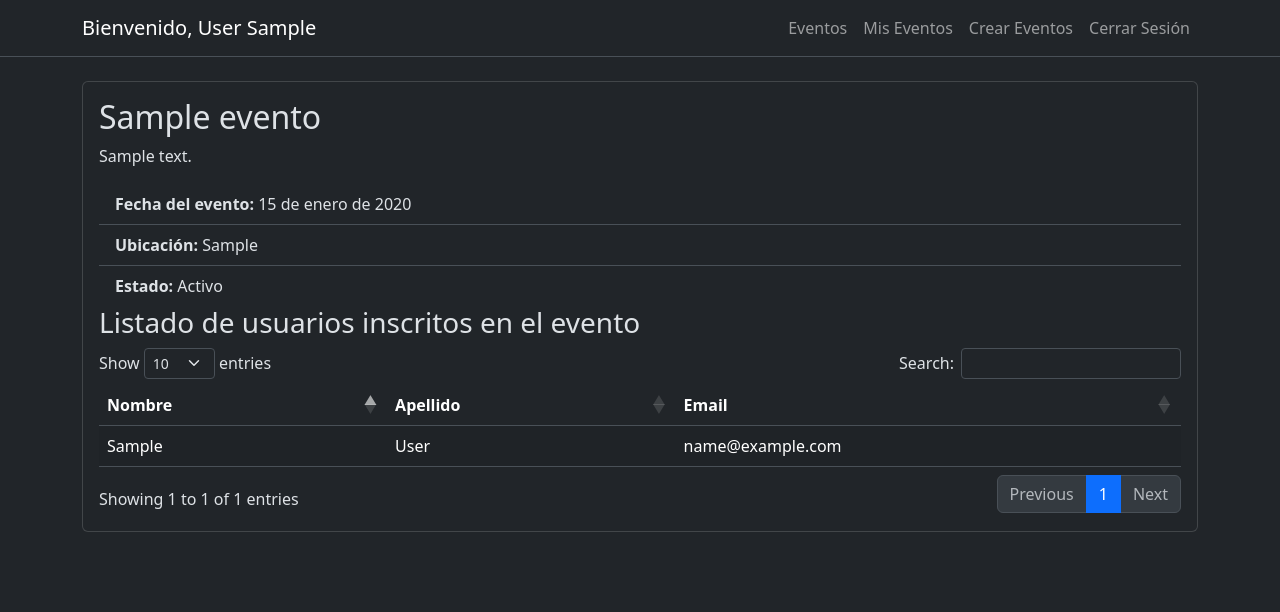
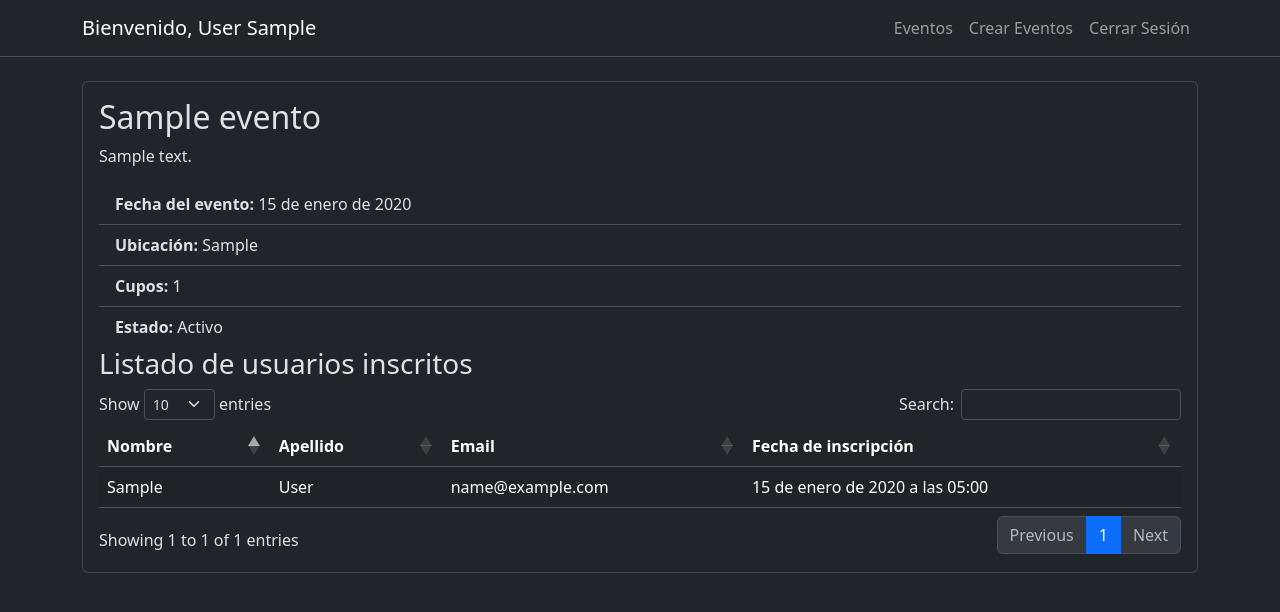
Before and after one commit to KelvyDavid/GestionEventos, a Django app: page /evento/1/ in a window 1280 px wide. Shown: the top 612 px of the page. Run offline with Django 5.2, Linux system fonts and the light colour scheme; a user stored in the database is signed in; tables that the repository leaves empty hold one stand-in row (values such as "Sample post"); some libraries are stand-ins or nearby versions.

Commit message:
update final

```diff
--- a/eventsManagement/models.py
+++ b/eventsManagement/models.py
@@ -3,6 +3,8 @@ from django.contrib.auth.models import AbstractUser
 
 # Create your models here.
 
+# El modelo Usuario hereda los atributos de la clase AbstractUser y agrega los roles de administrador y usuario normal
+# Cuando se crea un nuevo usuario en la pagina web, por defecto sera un usuario normal
 class Usuario(AbstractUser):
     ROLES = (
         ('admin', 'Administrador'),
@@ -11,20 +13,23 @@ class Usuario(AbstractUser):
 
     rol = models.CharField(max_length=7, choices=ROLES, default='normal')
 
+# El modelo Evento hereda los atributos de la clase models.Model y agrega los campos nombre_evento, descripcion, fecha_evento, ubicacion, cupos, estado y inscritos
 class Evento(models.Model):
     nombre_evento = models.CharField(max_length=150)
     descripcion = models.TextField()
     fecha_evento = models.DateField()
     ubicacion = models.CharField(max_length=150)
+    cupos = models.PositiveIntegerField()
     estado = models.BooleanField(default=True)
     inscritos = models.ManyToManyField(Usuario, related_name='eventos_inscritos', through= 'Inscripcion', blank=True)
 
     def __str__(self):
         return self.nombre_evento
 
+#   El modelo Inscripcion hereda los atributos de la clase models.Model y agrega los campos usuario, evento y fecha_inscripcion
 class Inscripcion(models.Model):
-    usuario = models.ForeignKey(Usuario, on_delete=models.CASCADE)
-    evento = models.ForeignKey(Evento, on_delete=models.CASCADE)
+    usuario = models.ForeignKey(Usuario, on_delete=models.CASCADE, related_name='inscripciones')
+    evento = models.ForeignKey(Evento, on_delete=models.CASCADE, related_name='inscripciones')
     fecha_inscripcion = models.DateTimeField(auto_now_add=True)
 
     class Meta:
--- a/eventsManagement/views.py
+++ b/eventsManagement/views.py
@@ -11,56 +11,8 @@ from eventsManagement.forms import RegistroUsuarioForm, EventoForm
 from eventsManagement.models import Evento
 
 # Create your views here.
-class ListaEventosView(LoginRequiredMixin, ListView):
-    model = Evento
-    template_name = 'eventos/tabla_eventos.html'
 
-    context_object_name = 'eventos'
-
-    def get_queryset(self):
-        if self.request.user.rol == 'admin':
-            return Evento.objects.all()
-        return Evento.objects.filter(estado=True)
-
-class DetalleEventoView(LoginRequiredMixin, DetailView):
-    model = Evento
-    template_name = 'eventos/detalle_eventos.html'
-    context_object_name = 'evento'
-
-class InscribirEventoView(LoginRequiredMixin, DetailView):
-    model = Evento
-
-    def get(self, request, *args, **kwargs):
-        evento = self.get_object()
-        if request.user not in evento.inscritos.all():
-            evento.inscritos.add(request.user)
-            messages.success(request, f'Se ha inscrito exitosamente en el evento {evento.nombre_evento}')
-        else:
-            messages.error(request, 'No se pudo realizar la inscripción. El evento puede estar lleno o ya está inscrito ')
-        return redirect('detalle_eventos', pk=evento.pk)
-
-class CrearEventoView(LoginRequiredMixin, UserPassesTestMixin, CreateView):
-    model = Evento
-    form_class = EventoForm
-    template_name = 'eventos/formulario_eventos.html'
-    success_url = reverse_lazy('lista_eventos')
-
-    def test_func(self):
-        return self.request.user.rol == 'admin'
-
-    def form_valid(self, form):
-        response = super().form_valid(form)
-        messages.success(self.request, 'El evento se ha creado correctamente')
-        return response
-
-class MisEventosView(LoginRequiredMixin, ListView):
-    model = Evento
-    template_name = 'eventos/tabla_eventos.html'
-    context_object_name = 'eventos'
-
-    def get_queryset(self):
-        return self.request.user.eventos_inscritos.all()
-
+# Esta vista son para el login de la aplicacion
 class CustomLoginView(LoginView):
     template_name = 'registro/login.html'
 
@@ -68,6 +20,7 @@ class CustomLoginView(LoginView):
         messages.error(self.request, 'Usuario o contraseña incorrectos. Por favor, ingrese nuevamente.')
         return super().form_invalid(form)
 
+# Esta vista es para cerrar la sesión
 class CustomLogoutView(View):
     def get(self, request):
         logout(request)
@@ -78,10 +31,11 @@ class CustomLogoutView(View):
         response['Expires'] = '0'
         return response
 
+# Esta vista es para registrar un usuario
 class RegistroUsuarioView(CreateView):
     form_class = RegistroUsuarioForm
     template_name = 'registro/registro.html'
-    success_url = reverse_lazy('lista_eventos')
+    success_url = reverse_lazy('tabla_eventos')
 
     def form_valid(self, form):
         response = super().form_valid(form)
@@ -94,3 +48,57 @@ class RegistroUsuarioView(CreateView):
             for error in errors:
                 messages.error(self.request, f"{field}: {error}")
         return super().form_invalid(form)
+
+# Esta vista es para ver la lista de eventos
+class ListaEventosView(LoginRequiredMixin, ListView):
+    model = Evento
+    template_name = 'eventos/tabla_eventos.html'
+    context_object_name = 'eventos'
+
+    def get_queryset(self):
+        if self.request.user.rol == 'admin':
+            return Evento.objects.all()
+        return Evento.objects.filter(estado=True)
+
+# Esta vista es para crear un evento
+class CrearEventoView(LoginRequiredMixin, UserPassesTestMixin, CreateView):
+    model = Evento
+    form_class = EventoForm
+    template_name = 'eventos/formulario_eventos.html'
+    success_url = reverse_lazy('tabla_eventos')
+
+    def test_func(self):
+        return self.request.user.rol == 'admin'
+
+    def form_valid(self, form):
+        response = super().form_valid(form)
+        messages.success(self.request, 'El evento se ha creado correctamente')
+        return response
+
+# Esta vista es para ver la lista de eventos en las que se esta inscrito.
+class MisEventosView(LoginRequiredMixin, ListView):
+    model = Evento
+    template_name = 'eventos/tabla_eventos.html'
+    context_object_name = 'eventos'
+
+    def get_queryset(self):
+        return self.request.user.eventos_inscritos.all()
+
+# Esta vista es para ver el detalle del evento.
+class DetalleEventoView(LoginRequiredMixin, DetailView):
+    model = Evento
+    template_name = 'eventos/detalle_eventos.html'
+    context_object_name = 'evento'
+
+# Esta vista es para inscribirse a un evento
+class InscribirEventoView(LoginRequiredMixin, DetailView):
+    model = Evento
+
+    def get(self, request, *args, **kwargs):
+        evento = self.get_object()
+        if request.user not in evento.inscritos.all() and evento.inscritos.count() < evento.cupos:
+            evento.inscritos.add(request.user)
+            messages.success(request, f'Se ha inscrito exitosamente en el evento {evento.nombre_evento}')
+        else:
+            messages.error(request, 'No se pudo realizar la inscripción. El evento puede estar lleno o ya está inscrito ')
+        return redirect('detalle_eventos', pk=evento.pk)
--- a/templates/base.html
+++ b/templates/base.html
@@ -40,9 +40,13 @@
                             <li class="nav-item">
                                 <a class="nav-link" href="{% url 'lista_eventos' %}">Eventos</a>
                             </li>
+                            <!-- hacer enlace a mis_eventos solo si es usuario normal -->
+                            {% if user.rol == 'normal' %}
                             <li class="nav-item">
                                 <a class="nav-link" href="{% url 'mis_eventos' %}">Mis Eventos</a>
                             </li>
+                            {% endif %}
+                            <!-- hacer enlace a crear_eventos solo si es usuario admin -->
                             {% if user.rol == 'admin' %}
                                 <li class="nav-item">
                                     <a class="nav-link" href="{% url 'crear_eventos' %}">Crear Eventos</a>
--- a/templates/eventos/detalle_eventos.html
+++ b/templates/eventos/detalle_eventos.html
@@ -8,9 +8,11 @@
         <ul class="list-group list-group-flush">
             <li class="list-group-item"><strong>Fecha del evento: </strong>{{ evento.fecha_evento }}</li>
             <li class="list-group-item"><strong>Ubicación: </strong>{{ evento.ubicacion }}</li>
+            <li class="list-group-item"><strong>Cupos: </strong>{{ evento.cupos }}</li>
             <li class="list-group-item"><strong>Estado: </strong>{% if evento.estado %}Activo{% else %}Inactivo{% endif %}</li>
         </ul>
 
+        <!-- Botón para inscribirse en el evento -->
         {% if user.rol == 'normal' and evento.estado %}
             {% if user in evento.inscritos.all %}
                 <p class="mt-3 text-success">Ya estás inscrito en este evento.</p>
@@ -19,22 +21,28 @@
             {% endif %}
         {% endif %}
 
+        <!-- Tabla de usuarios inscritos -->
         {% if user.rol == 'admin' %}
-            <h3 class="mt-4>">Listado de usuarios inscritos en el evento</h3>
+            <h3 class="mt-4>">Listado de usuarios inscritos</h3>
             <table class="table table-striped datatable">
+                <!-- Encabezado de la tabla -->
                 <thead>
                     <tr>
                         <th>Nombre</th>
                         <th>Apellido</th>
                         <th>Email</th>
+                        <th>Fecha de inscripción</th>
                     </tr>
                 </thead>
+
+                <!-- Cuerpo de la tabla -->
                 <tbody>
-                    {% for usuario in evento.inscritos.all %}
+                    {% for inscripcion in evento.inscripciones.all %}
                         <tr>
-                            <td>{{ usuario.first_name }}</td>
-                            <td>{{ usuario.last_name }}</td>
-                            <td>{{ usuario.email }}</td>
+                            <td>{{ inscripcion.usuario.first_name }}</td>
+                            <td>{{ inscripcion.usuario.last_name }}</td>
+                            <td>{{ inscripcion.usuario.email }}</td>
+                            <td>{{ inscripcion.fecha_inscripcion }}</td>
                         </tr>
                     {% empty %}
                         <tr>
--- a/templates/eventos/formulario_eventos.html
+++ b/templates/eventos/formulario_eventos.html
@@ -4,6 +4,7 @@
 <div class="card">
     <div class="card-body">
         <h2 class="card-title">{% if form.instance.pk %}Editar Evento{% else %}Crear Evento{% endif %}</h2>
+        <!-- Formulario para crear eventos-->
         <form method="post">
             {% csrf_token %}
             {% for field in form %}
--- a/templates/registro/login.html
+++ b/templates/registro/login.html
@@ -7,6 +7,7 @@
         <div class="card mt-5">
             <div class="card-body">
                 <h2 class="card-title text-center text-primary mb-4">Iniciar Sesión</h2>
+                <!-- Formulario para iniciar sesión -->
                 <form class="p-4" method="post">
                     {% csrf_token %}
                     <div class="mb-3">
@@ -28,6 +29,8 @@
 </div>
 {% endblock %}
 
+<!-- scripts -->
+ <!-- Script para mostrar el error cuando se inicia sesión con credenciales incorrectas -->
 {% block js_extras %}
 <script>
     document.addEventListener('DOMContentLoaded', function() {
--- a/templates/registro/registro.html
+++ b/templates/registro/registro.html
@@ -10,6 +10,7 @@
                 <div class="card-body">
                     <h2 class="card-title text-center text-primary mb-0 pb-2">Registro de usuario</h2>
                     <h3 class="text-center fs-6 pb-4">El registro te tomará solo unos minutos</h3>
+                    <!-- Formulario para registrar usuario -->
                     <form class= 'p-4 'method="post">
                         {% csrf_token %}
                         {% for field in form %}
@@ -37,6 +38,7 @@
 
 {% endblock %}
 
+<!-- scripts -->
 {% block js_extras %}
 <script>
     document.addEventListener('DOMContentLoaded', function() {
```
Also changed, not shown: eventsManagement/forms.py (+6 -1 lines), templates/eventos/tabla_eventos.html (+7 -1 lines), eventsManagement/migrations/0001_initial.py, eventsManagement/migrations/0002_evento_cupos.py (added), eventsManagement/migrations/0003_alter_inscripcion_evento.py (added), eventsManagement/migrations/0004_alter_inscripcion_usuario.py (added).
